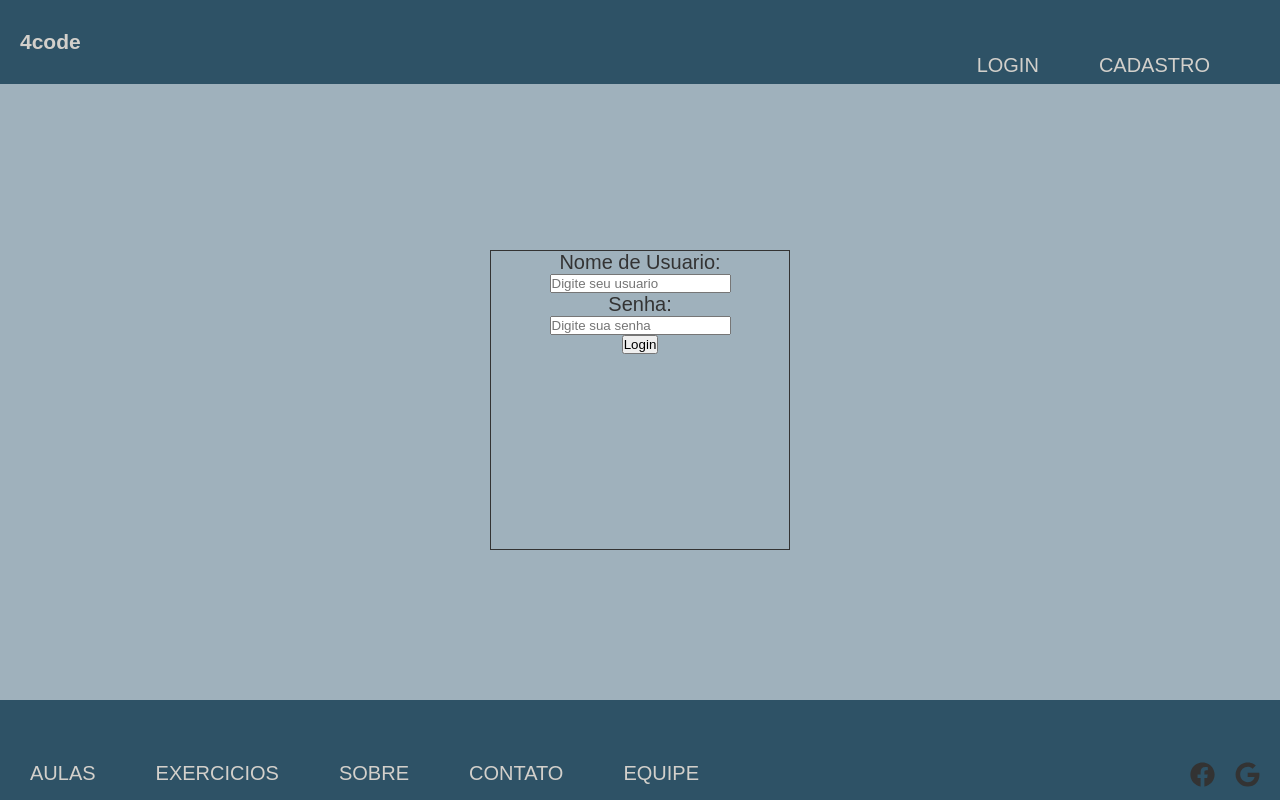
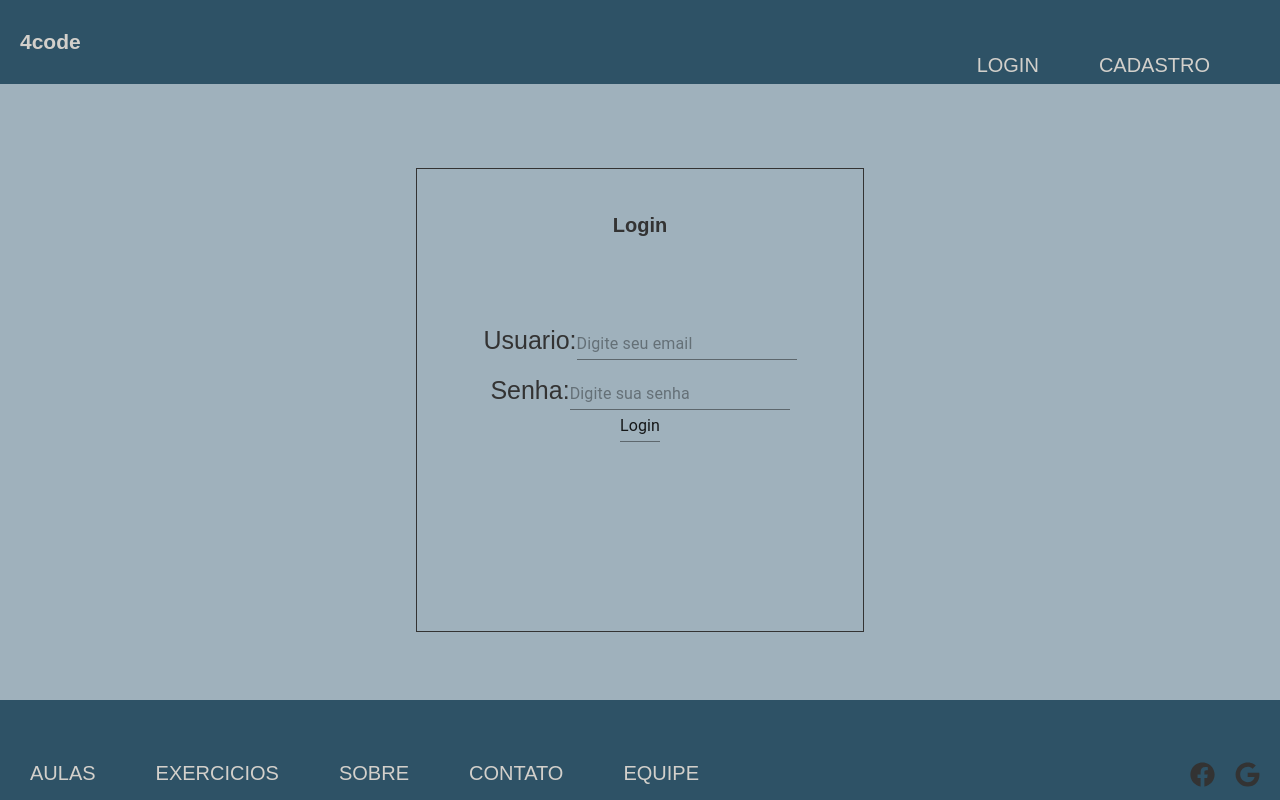
Before and after one commit to DSGN-SFTW/frontend, a React (Create React App) app in the folder app/: page /login in a window 1280 px wide. Built offline with nearby package versions, Linux system fonts and the light colour scheme.

Commit message:
Create login page

```diff
--- a/app/package.json
+++ b/app/package.json
@@ -7,6 +7,7 @@
     "@fortawesome/fontawesome-free": "^5.13.1",
     "@fortawesome/fontawesome-svg-core": "^1.2.29",
     "@fortawesome/react-fontawesome": "^0.1.11",
+    "@material-ui/core": "^4.10.2",
     "@testing-library/jest-dom": "^4.2.4",
     "@testing-library/react": "^9.3.2",
     "@testing-library/user-event": "^7.1.2",
--- a/app/src/App.css
+++ b/app/src/App.css
@@ -20,3 +20,7 @@ ul li a {
   text-decoration: none;
   color: #d3d0cb;
 }
+
+.MuiInputBase-root {
+  color: red;
+}
--- a/app/src/components/Footer.js
+++ b/app/src/components/Footer.js
@@ -47,7 +47,7 @@ export default function Footer() {
     <MainFooter>
       <script
         src="https://kit.fontawesome.com/5a41c871a8.js"
-        crossorigin="anonymous"
+        crossOrigin="anonymous"
       ></script>
 
       <NavBar>
--- a/app/src/index.css
+++ b/app/src/index.css
@@ -1,13 +1,13 @@
 body {
   margin: 0;
-  font-family: -apple-system, BlinkMacSystemFont, 'Segoe UI', 'Roboto', 'Oxygen',
-    'Ubuntu', 'Cantarell', 'Fira Sans', 'Droid Sans', 'Helvetica Neue',
+  font-family: -apple-system, BlinkMacSystemFont, "Segoe UI", "Roboto", "Oxygen",
+    "Ubuntu", "Cantarell", "Fira Sans", "Droid Sans", "Helvetica Neue",
     sans-serif;
   -webkit-font-smoothing: antialiased;
   -moz-osx-font-smoothing: grayscale;
 }
 
 code {
-  font-family: source-code-pro, Menlo, Monaco, Consolas, 'Courier New',
+  font-family: source-code-pro, Menlo, Monaco, Consolas, "Courier New",
     monospace;
 }
--- a/app/src/pages/Login.js
+++ b/app/src/pages/Login.js
@@ -1,35 +1,95 @@
-import React from "react";
+import React, { useState } from "react";
 import styled from "styled-components";
+import { Input } from "@material-ui/core";
+import api from "../services/api";
+import axios from "axios";
+import { Link } from "react-router-dom";
 
 const Form = styled.form`
   text-align: center;
   justify-content: center;
-  width: 300px;
-  height: 300px;
+  width: 35%;
+  height: 58%;
   position: absolute;
   left: 50%;
   top: 50%;
   transform: translate(-50%, -50%);
   border: solid 1px;
+  background-color:
+  margin-top: 20px;
 `;
 
 const Label = styled.label`
-  font-size: 20px;
+  font-size: 25px;
+  align-items: center;
 `;
 
+const FormTitle = styled.h3`
+  font-size: 20px;
+  padding-top: 10%;
+  padding-bottom: 20%;
+`;
+
+async function handleSumbit(email, password) {
+  console.log("handle user", email);
+  console.log("handle pass", password);
+  Number(password);
+  const response = await axios({
+    method: "post",
+    url: api.LINK_LOGIN,
+    headers: {
+      "Content-Type": "application/json"
+    },
+    data: {
+      email,
+      password
+    }
+  });
+  return response;
+}
+
+// handle;
+
 function Login() {
+  const [email, setEmail] = useState("");
+  const [password, setPassword] = useState("");
+
   return (
     <>
       <Form>
-        <Label for="username">Nome de Usuario:</Label>
+        <FormTitle>Login</FormTitle>
+        <Label htmlFor="email">Usuario:</Label>
+        <Input
+          type="text"
+          placeholder="Digite seu email"
+          onChange={event => {
+            setEmail(event.target.value);
+          }}
+        ></Input>
         <br />
-        <input type="text" placeholder="Digite seu usuario" />
         <br />
-        <Label for="password">Senha:</Label>
+        <Label htmlFor="password">
+          Senha:
+          <Input
+            type="text"
+            placeholder="Digite sua senha"
+            onChange={event => setPassword(event.target.value)}
+            margin="dense"
+          />
+        </Label>
         <br />
-        <input type="text" placeholder="Digite sua senha" />
-        <br />
-        <input type="submit" value="Login" />
+        <Input
+          type="button"
+          value="Login"
+          onClick={event => {
+            if (handleSumbit(email, password)) {
+              console.log("password", password);
+              console.log("email", email);
+              event.preventDefault();
+              return <Link to="/aulas"></Link>;
+            }
+          }}
+        />
       </Form>
     </>
   );
--- a/app/src/services/api.js
+++ b/app/src/services/api.js
@@ -1,7 +1,3 @@
-import axios from "axios";
-
-const api = axios.create({
-  baseURL: "http://localhost:3333",
-});
-
-export default api;
+export default {
+  LINK_LOGIN: "https://ghd2xr49xl.execute-api.us-east-1.amazonaws.com/dev/login"
+};
```
Also changed, not shown: 1 other file (tests, documents, lock files or other folders).
